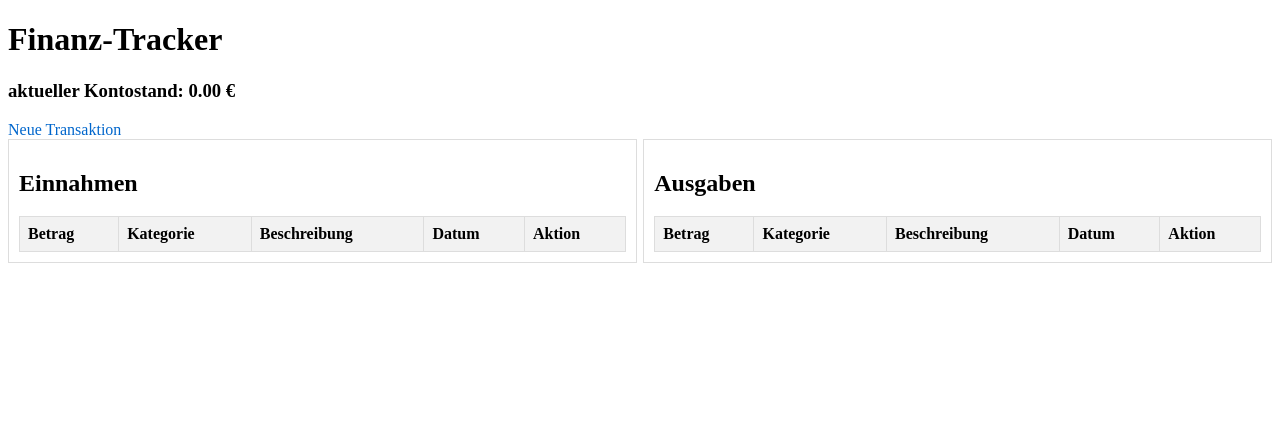
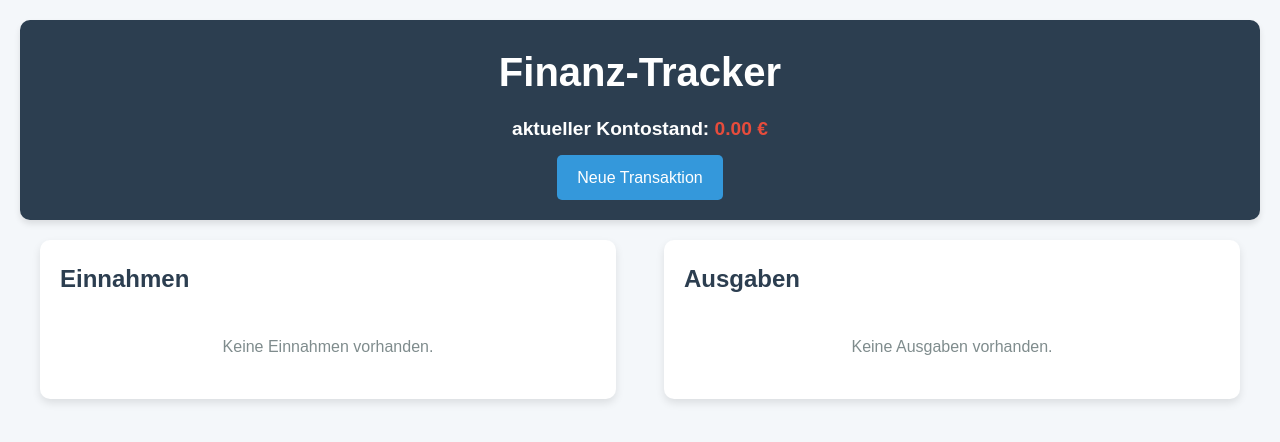
Before and after one commit to Tynnee/FinanzTracker, a Flask app: template templates/index.html in a window 1280 px wide. Shown: the top 442 px of the page. Run offline with Flask 3, Linux system fonts and the light colour scheme; the template is opened without the code that fills it, so the values that code supplies are empty.

Commit message:
Visualisierung angepasst und Fehler behoben

```diff
--- a/app.py
+++ b/app.py
@@ -7,9 +7,11 @@ app = Flask(__name__)
 def index():
     transactions = get_transactions()
     balance = sum(t[1] if t[4] == 'income' else -t[1] for t in transactions)
-    # Teile Transaktionen in Einnahmen und Ausgaben
     incomes = [t for t in transactions if t[4] == 'income']
     expenses = [t for t in transactions if t[4] == 'expense']
+    print(f"Alle Transaktionen: {transactions}")  # Debug: Alle Transaktionen
+    print(f"Einnahmen: {incomes}")  # Debug: Nur Einnahmen
+    print(f"Ausgaben: {expenses}")  # Debug: Nur Ausgaben
     return render_template('index.html', transactions=transactions, balance=balance, incomes=incomes, expenses=expenses)
 
 @app.route('/add', methods=['GET', 'POST'])
--- a/static/css/style.css
+++ b/static/css/style.css
@@ -1,57 +1,163 @@
+* {
+    margin: 0;
+    padding: 0;
+    box-sizing: border-box;
+    font-family: 'Arial', sans-serif;
+}
+
+body {
+    background-color: #f4f7fa;
+    color: #333;
+    line-height: 1.6;
+    padding: 20px;
+}
+
+header {
+    background-color: #2c3e50;
+    color: white;
+    padding: 20px;
+    text-align: center;
+    border-radius: 10px;
+    margin-bottom: 20px;
+    box-shadow: 0 4px 6px rgba(0, 0, 0, 0.1);
+    animation: fadeIn 0.5s ease-in;
+}
+
+header h1 {
+    font-size: 2.5em;
+    margin-bottom: 10px;
+}
+
+header h3 {
+    font-size: 1.2em;
+    margin-bottom: 10px;
+}
+
+header #balance {
+    color: #e74c3c;
+}
+
+.btn {
+    display: inline-block;
+    padding: 10px 20px;
+    background-color: #3498db;
+    color: white;
+    text-decoration: none;
+    border-radius: 5px;
+    transition: background-color 0.3s, transform 0.2s;
+}
+
+.btn:hover {
+    background-color: #2980b9;
+    transform: scale(1.05);
+}
+
+.btn.delete {
+    background-color: #e74c3c;
+    margin-top: 10px;
+}
+
+.btn.delete:hover {
+    background-color: #c0392b;
+    transform: scale(1.05);
+}
+
 .container {
-    display: flex;
-    justify-content: space-between;
-    width: 100%;
+    display: block;
+    max-width: 1200px;
+    margin: 0 auto;
+    animation: slideUp 0.5s ease-out;
 }
+
 
 .column {
     width: 48%;
-    padding: 10px;
-    border: 1px solid #ddd;
+    float: left;
+    margin-right: 4%;
+    background-color: white;
+    padding: 20px;
+    border-radius: 10px;
+    box-shadow: 0 4px 8px rgba(0, 0, 0, 0.1);
 }
 
-table {
-    width: 100%;
-    border-collapse: collapse;
-    margin-top: 10px;
+.column:last-child {
+    margin-right: 0;
 }
 
-th, td {
-    border: 1px solid #ddd;
-    padding: 8px;
-    text-align: left;
+.column h2 {
+    color: #2c3e50;
+    margin-bottom: 15px;
+    font-size: 1.5em;
 }
 
-th {
-    background-color: #f2f2f2;
+.card-container {
+    display: grid;
+    gap: 15px;
+    min-height: 0; /* Keine minimale Höhe */
+    padding-bottom: 0; /* Entfernt unnötigen Padding */
 }
 
-form {
-    margin-top: 20px;
+.card {
+    display: flex;
+    justify-content: space-between;
+    align-items: center;
+    padding: 15px;
+    background-color: #ecf0f1;
+    border-radius: 5px;
+    transition: transform 0.2s, box-shadow 0.2s;
+    animation: fadeInUp 0.3s ease-out backwards;
 }
 
-input, select, button {
-    margin: 5px;
-    padding: 5px;
+.card:nth-child(1) { animation-delay: 0s; }
+.card:nth-child(2) { animation-delay: 0.1s; }
+.card:nth-child(3) { animation-delay: 0.2s; }
+.card:nth-child(4) { animation-delay: 0.3s; }
+.card:nth-child(5) { animation-delay: 0.4s; }
+
+.card:hover {
+    transform: translateY(-5px);
+    box-shadow: 0 6px 12px rgba(0, 0, 0, 0.1);
 }
 
-button {
-    background-color: #4CAF50;
-    color: white;
-    border: none;
-    padding: 10px;
-    cursor: pointer;
+.card-content {
+    flex-grow: 1;
 }
 
-button:hover {
-    background-color: #45a049;
+.card-content p {
+    margin: 5px 0;
+    font-size: 0.9em;
 }
 
-a {
-    color: #0066cc;
-    text-decoration: none;
+.card-content strong {
+    color: #2c3e50;
 }
 
-a:hover {
-    text-decoration: underline;
+.no-data {
+    color: #7f8c8d;
+    text-align: center;
+    padding: 20px;
 }
+
+@media (max-width: 768px) {
+    .column {
+        width: 100%;
+        float: none;
+        margin-right: 0;
+    }
+}
+
+/* Animationen */
+@keyframes fadeIn {
+    from { opacity: 0; }
+    to { opacity: 1; }
+}
+
+@keyframes slideUp {
+    from { transform: translateY(20px); opacity: 0; }
+    to { transform: translateY(0); opacity: 1; }
+}
+
+@keyframes fadeInUp {
+    from { opacity: 0; transform: translateY(10px); }
+    to { opacity: 1; transform: translateY(0); }
+}
--- a/templates/add_transaction.html
+++ b/templates/add_transaction.html
@@ -18,7 +18,7 @@
         <select name="type" required>
             <option value="income">Einnahme</option>
             <option value="expense">Ausgabe</option>
-        </select><br>
+        </select>
         <button type="submit">Hinzufügen</button>
     </form>
     <a href="{{ url_for('index') }}">Zurück</a>
--- a/templates/index.html
+++ b/templates/index.html
@@ -2,93 +2,69 @@
 <html lang="de">
 <head>
     <meta charset="UTF-8">
+    <meta name="viewport" content="width=device-width, initial-scale=1.0">
     <title>Finanz-Tracker</title>
     <link rel="stylesheet" href="{{ url_for('static', filename='css/style.css') }}">
-    <style>
-        .container {
-            display: flex;
-            justify-content: space-between;
-            width: 100%;
-        }
-        .column {
-            width: 48%;
-            padding: 10px;
-            border: 1px solid #ddd;
-        }
-        table {
-            width: 100%;
-            border-collapse: collapse;
-            margin-top: 10px;
-        }
-        th, td {
-            border: 1px solid #ddd;
-            padding: 8px;
-            text-align: left;
-        }
-        th {
-            background-color: #f2f2f2;
-        }
-    </style>
 </head>
 <body>
-    <h1>Finanz-Tracker</h1>
-    <h3>aktueller Kontostand: {{ "%.2f" % balance }} €</h3>
-    <a href="{{ url_for('add') }}">Neue Transaktion</a>
+    <header>
+        <h1>Finanz-Tracker</h1>
+        <h3>aktueller Kontostand: <span id="balance">{{ "%.2f" % balance }} €</span></h3>
+        <a href="{{ url_for('add') }}" class="btn">Neue Transaktion</a>
+    </header>
 
-    <div class="container">
-        <div class="column">
+    <main class="container">
+        <section class="column">
             <h2>Einnahmen</h2>
-            <table>
-                <thead>
-                    <tr>
-                        <th>Betrag</th>
-                        <th>Kategorie</th>
-                        <th>Beschreibung</th>
-                        <th>Datum</th>
-                        <th>Aktion</th>
-                    </tr>
-                </thead>
-                <tbody>
-                    {% for t in incomes %}
-                    <tr>
-                        <td>{{ "%.2f" % t[1] }} €</td>
-                        <td>{{ t[2] }}</td>
-                        <td>{{ t[3] or '-' }}</td>
-                        <td>{{ t[5] }}</td>
-                        <td><a href="{{ url_for('delete', id=t[0]) }}">Löschen</a></td>
-                    </tr>
+            {% if incomes|length > 0 %}
+                <div class="card-container">
+                    {% for t in incomes if t[4] == 'income' %}
+                    <div class="card">
+                        <div class="card-content">
+                            <p><strong>Betrag:</strong> {{ "%.2f" % t[1] }} €</p>
+                            <p><strong>Kategorie:</strong> {{ t[2] }}</p>
+                            <p><strong>Beschreibung:</strong> {{ t[3] or '-' }}</p>
+                            <p><strong>Datum:</strong> {{ t[5] }}</p>
+                        </div>
+                        <a href="{{ url_for('delete', id=t[0]) }}" class="btn delete">Löschen</a>
+                    </div>
                     {% endfor %}
-                </tbody>
-            </table>
-        </div>
+                </div>
+            {% else %}
+                <p class="no-data">Keine Einnahmen vorhanden.</p>
+            {% endif %}
+        </section>
 
-        <div class="column">
+        <section class="column">
             <h2>Ausgaben</h2>
-            <table>
-                <thead>
-                    <tr>
-                        <th>Betrag</th>
-                        <th>Kategorie</th>
-                        <th>Beschreibung</th>
-                        <th>Datum</th>
-                        <th>Aktion</th>
-                    </tr>
-                </thead>
-                <tbody>
-                    {% for t in expenses %}
-                    <tr>
-                        <td>{{ "%.2f" % t[1] }} €</td>
-                        <td>{{ t[2] }}</td>
-                        <td>{{ t[3] or '-' }}</td>
-                        <td>{{ t[5] }}</td>
-                        <td><a href="{{ url_for('delete', id=t[0]) }}">Löschen</a></td>
-                    </tr>
+            {% if expenses|length > 0 %}
+                <div class="card-container">
+                    {% for t in expenses if t[4] == 'expense' %}
+                    <div class="card">
+                        <div class="card-content">
+                            <p><strong>Betrag:</strong> {{ "%.2f" % t[1] }} €</p>
+                            <p><strong>Kategorie:</strong> {{ t[2] }}</p>
+                            <p><strong>Beschreibung:</strong> {{ t[3] or '-' }}</p>
+                            <p><strong>Datum:</strong> {{ t[5] }}</p>
+                        </div>
+                        <a href="{{ url_for('delete', id=t[0]) }}" class="btn delete">Löschen</a>
+                    </div>
                     {% endfor %}
-                </tbody>
-            </table>
-        </div>
-    </div>
+                </div>
+            {% else %}
+                <p class="no-data">Keine Ausgaben vorhanden.</p>
+            {% endif %}
+        </section>
+    </main>
 
     <script src="{{ url_for('static', filename='js/main.js') }}"></script>
+    <script>
+        document.addEventListener('DOMContentLoaded', () => {
+            const incomeColumn = document.querySelector('.column:nth-child(1)');
+            const expenseColumn = document.querySelector('.column:nth-child(2)');
+            console.log("Einnahmen-Container-Höhe:", incomeColumn.offsetHeight);
+            console.log("Ausgaben-Container-Höhe:", expenseColumn.offsetHeight);
+        });
+    </script>
 </body>
 </html>
```
Also changed, not shown: database.py (+5 -3 lines), 5 other files.
